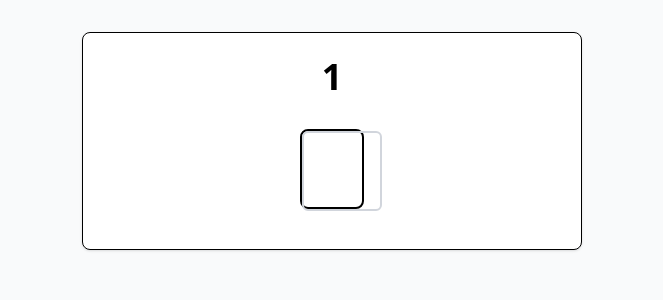
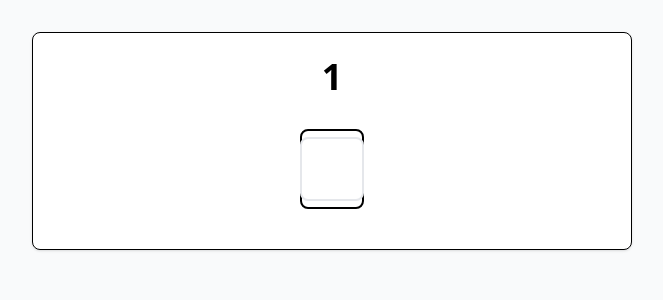
Before and after one commit to ratautas/klava2, a SvelteKit app: page /1/input in a window 1280 px wide. Shown: the top 300 px of the page, without its empty margins (308-971 px from the left). Built offline with nearby package versions, Linux system fonts and the light colour scheme.

Commit message:
Update input handling and styles in +page.svelte for improved user experience

```diff
--- a/src/routes/[word]/input/+page.svelte
+++ b/src/routes/[word]/input/+page.svelte
@@ -22,7 +22,7 @@
 	function handleKeyDown(event: KeyboardEvent) {
 		if (event.key === ' ' && isComplete) {
 			event.preventDefault();
-			goto(`/words/${word.toLowerCase()}/complete`);
+			goto(`/${word.toLowerCase()}/complete`);
 		}
 	}
 
@@ -52,12 +52,12 @@
 						<input
 							type="text"
 							maxlength="1"
-							class="h-20 w-20 rounded-md border-2 text-center text-2xl font-bold
+							class="h-16 w-16 rounded-lg border-2 text-center text-2xl font-medium transition-all duration-200
                     {inputsValues[i]
 								? inputsValues[i].toLowerCase() === letter.toLowerCase()
-									? 'border-green-500 bg-green-50'
-									: 'border-red-500 bg-red-50'
-								: 'border-gray-300'}"
+									? 'border-green-500 bg-green-50 shadow-sm shadow-green-200'
+									: 'border-red-500 bg-red-50 shadow-sm shadow-red-200'
+								: 'border-gray-200 hover:border-gray-300'}"
 							value={inputsValues[i]}
 							oninput={(e) => handleInput(i, e)}
 							bind:this={inputRefs[i]}
@@ -77,13 +77,25 @@
 
 <style>
 	.word-practice {
-		max-width: 500px;
+		max-width: 600px;
 		margin: 0 auto;
+	}
+
+	.letter-input input {
+		transform: translateY(0);
+		transition: all 0.2s ease;
 	}
 
 	.letter-input input:focus {
 		outline: none;
 		border-color: #4f46e5;
-		box-shadow: 0 0 0 2px rgba(79, 70, 229, 0.2);
+		box-shadow: 0 0 0 3px rgba(79, 70, 229, 0.25);
+		transform: translateY(-2px);
+	}
+
+	.letter-input {
+		display: flex;
+		justify-content: center;
+		align-items: center;
 	}
 </style>
```
